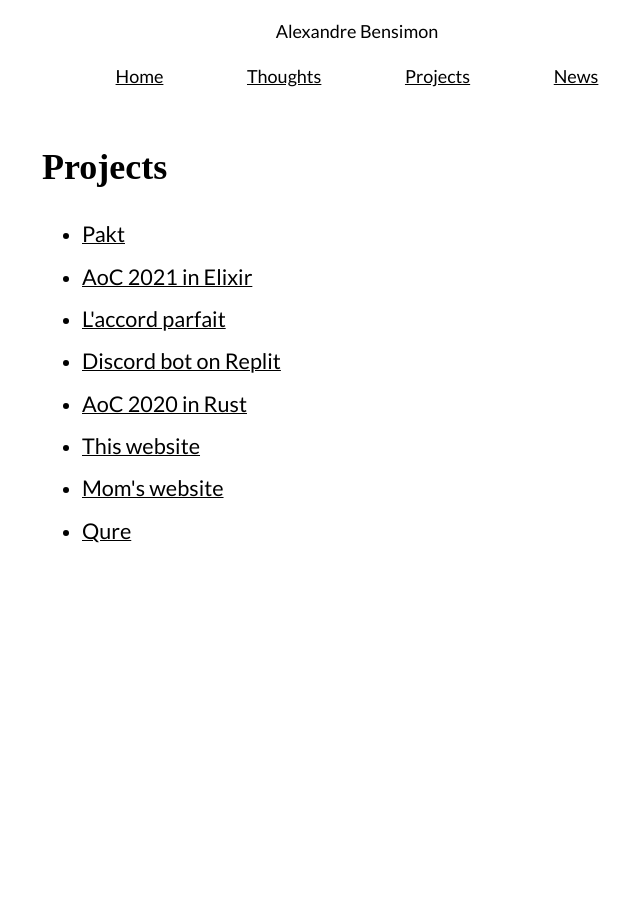
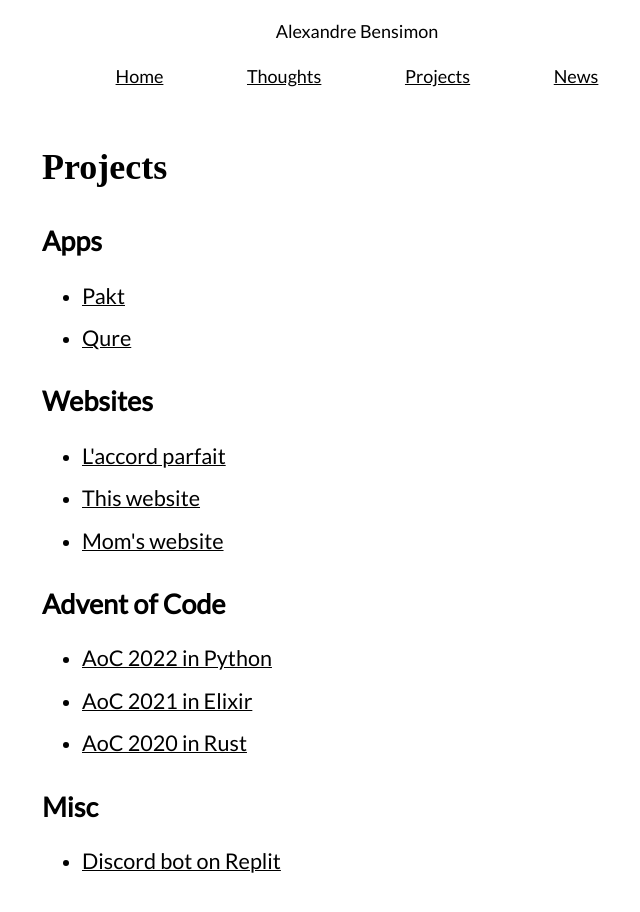
Before and after one commit to alexbensimon/personal-website, a Next.js app: page /projects in a window 1280 px wide. Shown: the whole page, without its empty margins (283-923 px from the left). Before the commit the page ends 800 px from the top, so only its background shows below. Built offline with nearby package versions, Linux system fonts and the light colour scheme; a web font is replaced by a local one.

Commit message:
Add AoC 2022 and organize projects

```diff
--- a/pages/projects/index.tsx
+++ b/pages/projects/index.tsx
@@ -10,30 +10,25 @@ const Index = () => (
     </Head>
     <div>
       <h1>Projects</h1>
+      <h2>Apps</h2>
       <ul>
         <li className="listItem">
           <ExternalLink href="https://pakt.me/">
             <h2 className="itemTitle">Pakt</h2>
           </ExternalLink>
         </li>
+
         <li className="listItem">
-          <ExternalLink href="https://github.com/alexbensimon/aoc-2021">
-            <h2 className="itemTitle">AoC 2021 in Elixir</h2>
+          <ExternalLink href="https://github.com/alexbensimon/qure">
+            <h2 className="itemTitle">Qure</h2>
           </ExternalLink>
         </li>
+      </ul>
+      <h2>Websites</h2>
+      <ul>
         <li className="listItem">
           <ExternalLink href="https://github.com/alexbensimon/laccord-parfait">
             <h2 className="itemTitle">L'accord parfait</h2>
-          </ExternalLink>
-        </li>
-        <li className="listItem">
-          <ExternalLink href="https://replit.com/@alexbensimon/DiscorDynamic">
-            <h2 className="itemTitle">Discord bot on Replit</h2>
-          </ExternalLink>
-        </li>
-        <li className="listItem">
-          <ExternalLink href="https://github.com/alexbensimon/advent-of-code-2020">
-            <h2 className="itemTitle">AoC 2020 in Rust</h2>
           </ExternalLink>
         </li>
         <li className="listItem">
@@ -46,9 +41,30 @@ const Index = () => (
             <h2 className="itemTitle">Mom's website</h2>
           </ExternalLink>
         </li>
+      </ul>
+      <h2>Advent of Code</h2>
+      <ul>
         <li className="listItem">
-          <ExternalLink href="https://github.com/alexbensimon/qure">
-            <h2 className="itemTitle">Qure</h2>
+          <ExternalLink href="https://github.com/alexbensimon/aoc-2022">
+            <h2 className="itemTitle">AoC 2022 in Python</h2>
+          </ExternalLink>
+        </li>
+        <li className="listItem">
+          <ExternalLink href="https://github.com/alexbensimon/aoc-2021">
+            <h2 className="itemTitle">AoC 2021 in Elixir</h2>
+          </ExternalLink>
+        </li>
+        <li className="listItem">
+          <ExternalLink href="https://github.com/alexbensimon/advent-of-code-2020">
+            <h2 className="itemTitle">AoC 2020 in Rust</h2>
+          </ExternalLink>
+        </li>
+      </ul>
+      <h2>Misc</h2>
+      <ul>
+        <li className="listItem">
+          <ExternalLink href="https://replit.com/@alexbensimon/DiscorDynamic">
+            <h2 className="itemTitle">Discord bot on Replit</h2>
           </ExternalLink>
         </li>
       </ul>
```
